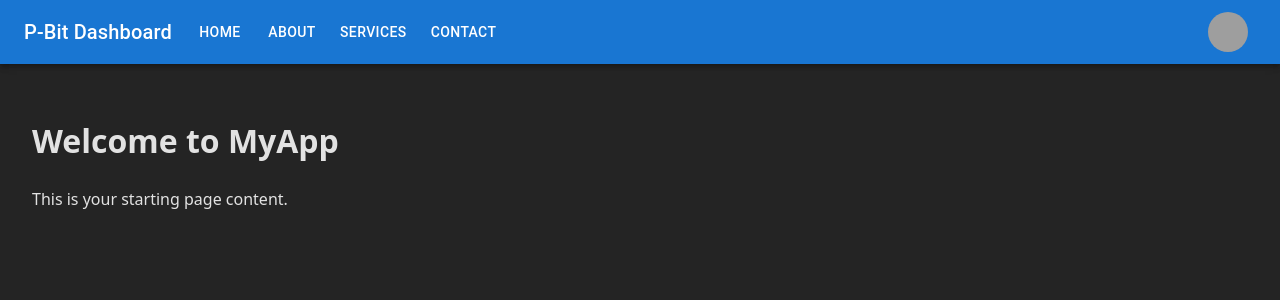
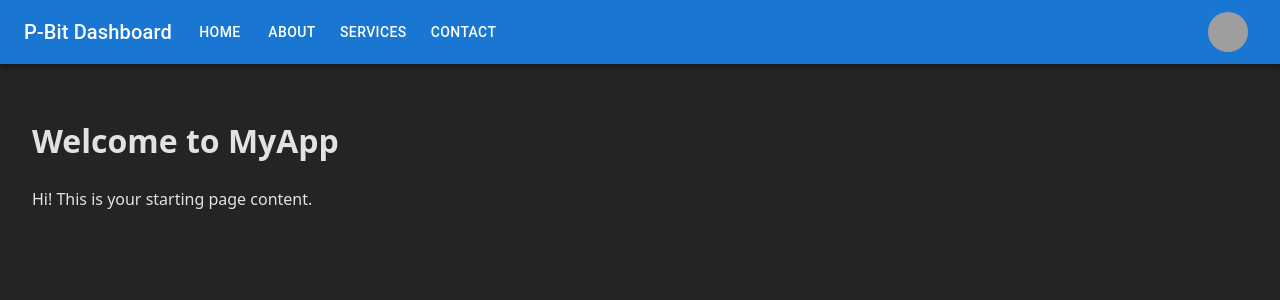
Before and after one commit to POWARSTEAM-PBit/P-Bit-FE, a React (Vite) app: page / in a window 1280 px wide. Shown: the top 300 px of the page. Built offline with nearby package versions, Linux system fonts and the light colour scheme; grey boxes are pictures that could not be loaded.

Commit message:
Update App.jsx

```diff
--- a/src/App.jsx
+++ b/src/App.jsx
@@ -7,7 +7,7 @@ export default function App() {
             <Header />
             <div style={{ padding: '2rem' }}>
                 <h1>Welcome to MyApp</h1>
-                <p>This is your starting page content.</p>
+                <p>Hi! This is your starting page content.</p>
             </div>
         </>
     );
```
